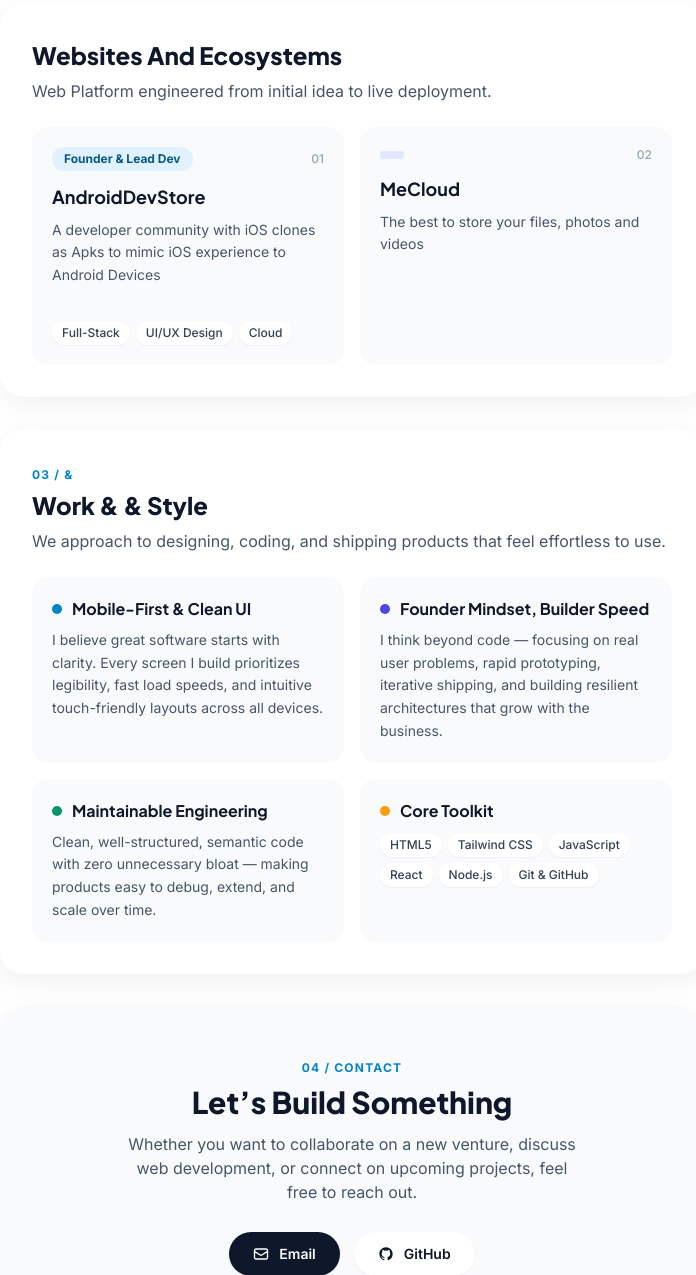
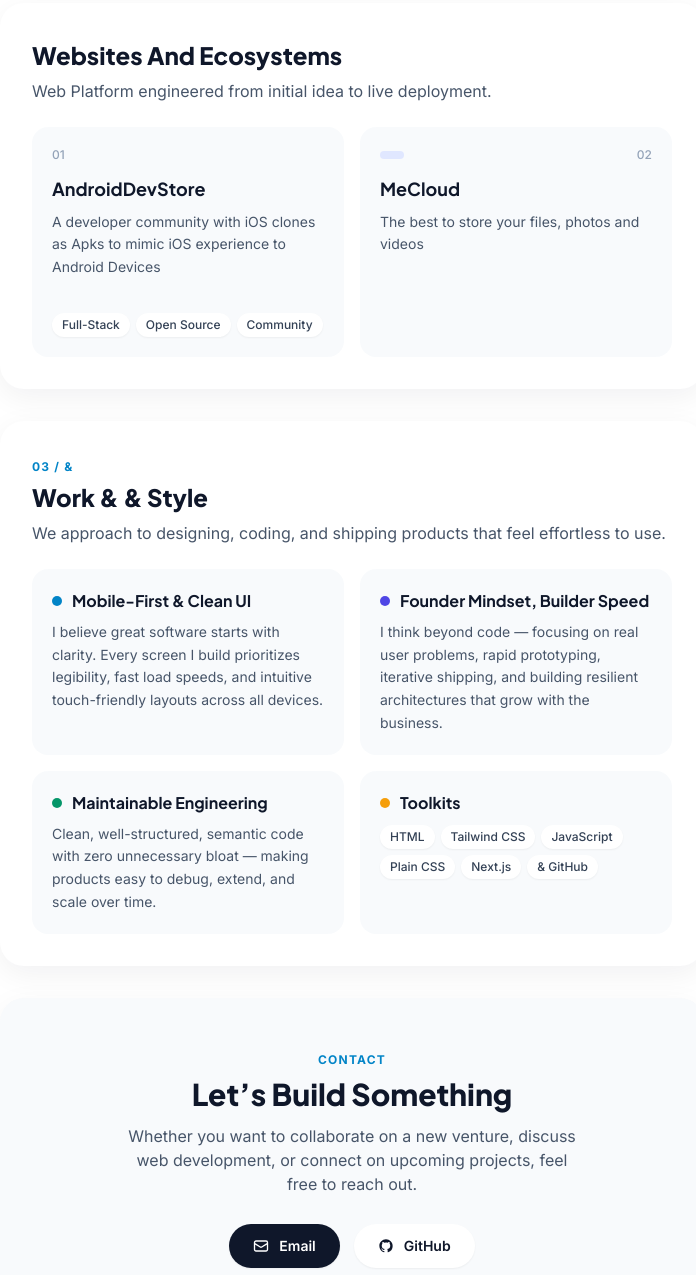
Before and after one commit to emmanuelmabheure900-crypto/emmanuelmabheure, a plain HTML site: page index.html in a window 1280 px wide. Shown: the part 1439-2714 px from the top of the page, without its empty margins (288-984 px from the left). Drawn offline with nearby package versions, Linux system fonts and the light colour scheme.

Commit message:
Update project tags and headings in index.html

```diff
--- a/index.html
+++ b/index.html
@@ -183,7 +183,6 @@
         <article class="flex flex-col justify-between bg-slate-50/90 rounded-2xl p-5 hover:bg-slate-100/70 transition">
           <div>
             <div class="flex items-center justify-between gap-2 mb-3">
-              <span class="text-xs font-bold px-3 py-1 rounded-full bg-sky-100 text-sky-800">Founder &amp; Lead Dev</span>
               <span class="text-xs font-medium text-slate-400">01</span>
             </div>
             <h3 class="font-display text-lg font-bold text-slate-900">AndroidDevStore</h3>
@@ -193,8 +192,8 @@
           </div>
           <div class="mt-5 pt-3.5 flex flex-wrap gap-1.5">
             <span class="text-xs font-medium px-2.5 py-1 rounded-full bg-white text-slate-700 shadow-sm">Full-Stack</span>
-            <span class="text-xs font-medium px-2.5 py-1 rounded-full bg-white text-slate-700 shadow-sm">UI/UX Design</span>
-            <span class="text-xs font-medium px-2.5 py-1 rounded-full bg-white text-slate-700 shadow-sm">Cloud</span>
+            <span class="text-xs font-medium px-2.5 py-1 rounded-full bg-white text-slate-700 shadow-sm">Open Source</span>
+            <span class="text-xs font-medium px-2.5 py-1 rounded-full bg-white text-slate-700 shadow-sm">Community</span>
           </div>
         </article>
 
@@ -266,15 +265,15 @@
         <div class="bg-slate-50/90 rounded-2xl p-5">
           <div class="flex items-center gap-2.5 mb-2">
             <span class="w-2.5 h-2.5 rounded-full bg-amber-500 shrink-0"></span>
-            <h3 class="font-display text-base font-bold text-slate-900">Core Toolkit</h3>
+            <h3 class="font-display text-base font-bold text-slate-900">Toolkits</h3>
           </div>
           <div class="mt-2.5 flex flex-wrap gap-1.5">
-            <span class="text-xs font-medium px-2.5 py-1 rounded-full bg-white text-slate-700 shadow-sm">HTML5</span>
+            <span class="text-xs font-medium px-2.5 py-1 rounded-full bg-white text-slate-700 shadow-sm">HTML</span>
             <span class="text-xs font-medium px-2.5 py-1 rounded-full bg-white text-slate-700 shadow-sm">Tailwind CSS</span>
             <span class="text-xs font-medium px-2.5 py-1 rounded-full bg-white text-slate-700 shadow-sm">JavaScript</span>
-            <span class="text-xs font-medium px-2.5 py-1 rounded-full bg-white text-slate-700 shadow-sm">React</span>
-            <span class="text-xs font-medium px-2.5 py-1 rounded-full bg-white text-slate-700 shadow-sm">Node.js</span>
-            <span class="text-xs font-medium px-2.5 py-1 rounded-full bg-white text-slate-700 shadow-sm">Git &amp; GitHub</span>
+            <span class="text-xs font-medium px-2.5 py-1 rounded-full bg-white text-slate-700 shadow-sm">Plain CSS</span>
+            <span class="text-xs font-medium px-2.5 py-1 rounded-full bg-white text-slate-700 shadow-sm">Next.js</span>
+            <span class="text-xs font-medium px-2.5 py-1 rounded-full bg-white text-slate-700 shadow-sm"> &amp; GitHub</span>
           </div>
         </div>
       </div>
@@ -284,7 +283,7 @@
          CARD 4: CONTACT (ONLY EMAIL & GITHUB BUTTONS READY FOR YOUR LINKS)
     ------------------------------------------------------------------------ -->
     <section id="contact" class="scroll-mt-8 bg-slate-50 rounded-3xl px-6 py-10 sm:px-10 sm:py-12 text-center shadow-[0_8px_30px_rgba(15,23,42,0.05)]">
-      <span class="text-xs font-bold uppercase tracking-widest text-sky-600">04 / Contact</span>
+      <span class="text-xs font-bold uppercase tracking-widest text-sky-600">Contact</span>
       <h2 class="font-display text-2xl sm:text-3xl font-extrabold text-slate-900 mt-1.5">
         Let’s Build Something
       </h2>
```
